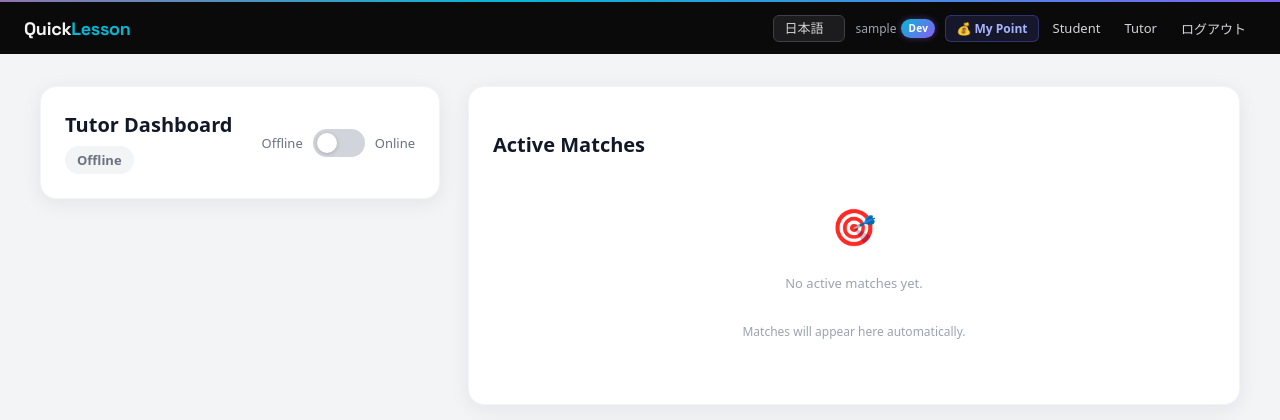
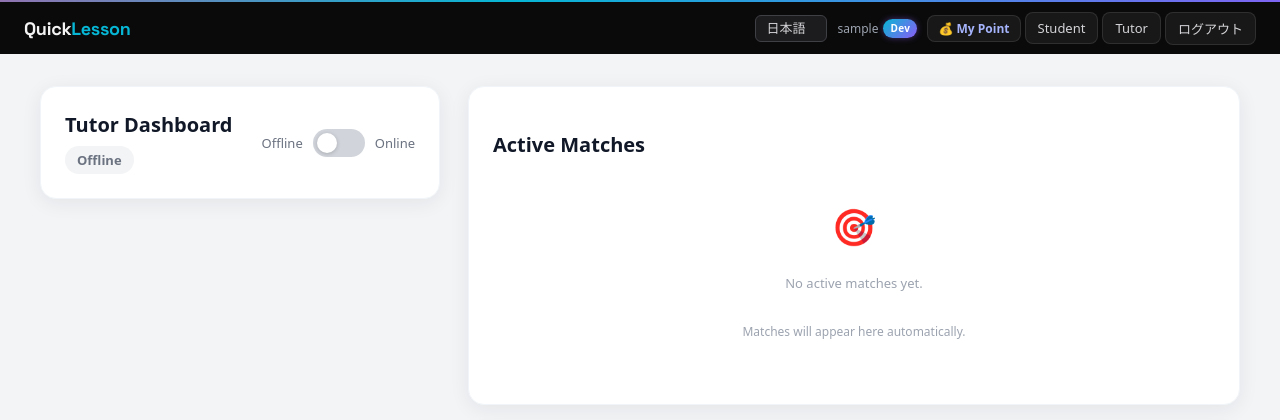
Before and after one commit to Zitatori/Django-5min-LanguageApp, a Django app: page /tutor/dashboard/ in a window 1280 px wide. Shown: the top 420 px of the page. Run offline with Django 4.2, Linux system fonts and the light colour scheme; the visitor is signed in with stand-in values (Sample User, id 1); data comes from the database, SQL or seed files in the repository; data that the repository does not hold is empty; some libraries are stand-ins or nearby versions.

Commit message:
Add button style to desktop nav links
Add border and subtle background to nav links for a clear button feel.

Co-Authored-By: Claude Sonnet 4.6 <noreply@anthropic.com>

```diff
--- a/static/css/style.css
+++ b/static/css/style.css
@@ -65,15 +65,19 @@ a:hover {
   color: #d4d4d8;
   font-size: 13px;
   font-weight: 500;
-  padding: 6px 10px;
-  border-radius: 6px;
+  padding: 6px 12px;
+  border-radius: 8px;
   margin-left: 0;
   text-decoration: none !important;
-  transition: color 0.15s;
+  border: 1px solid rgba(255,255,255,0.1);
+  background: rgba(255,255,255,0.06);
+  transition: background 0.15s, border-color 0.15s, color 0.15s;
 }
 
 .header-nav a:hover {
   color: #ffffff;
+  background: rgba(255,255,255,0.14);
+  border-color: rgba(255,255,255,0.22);
   text-decoration: none !important;
 }
 
```
